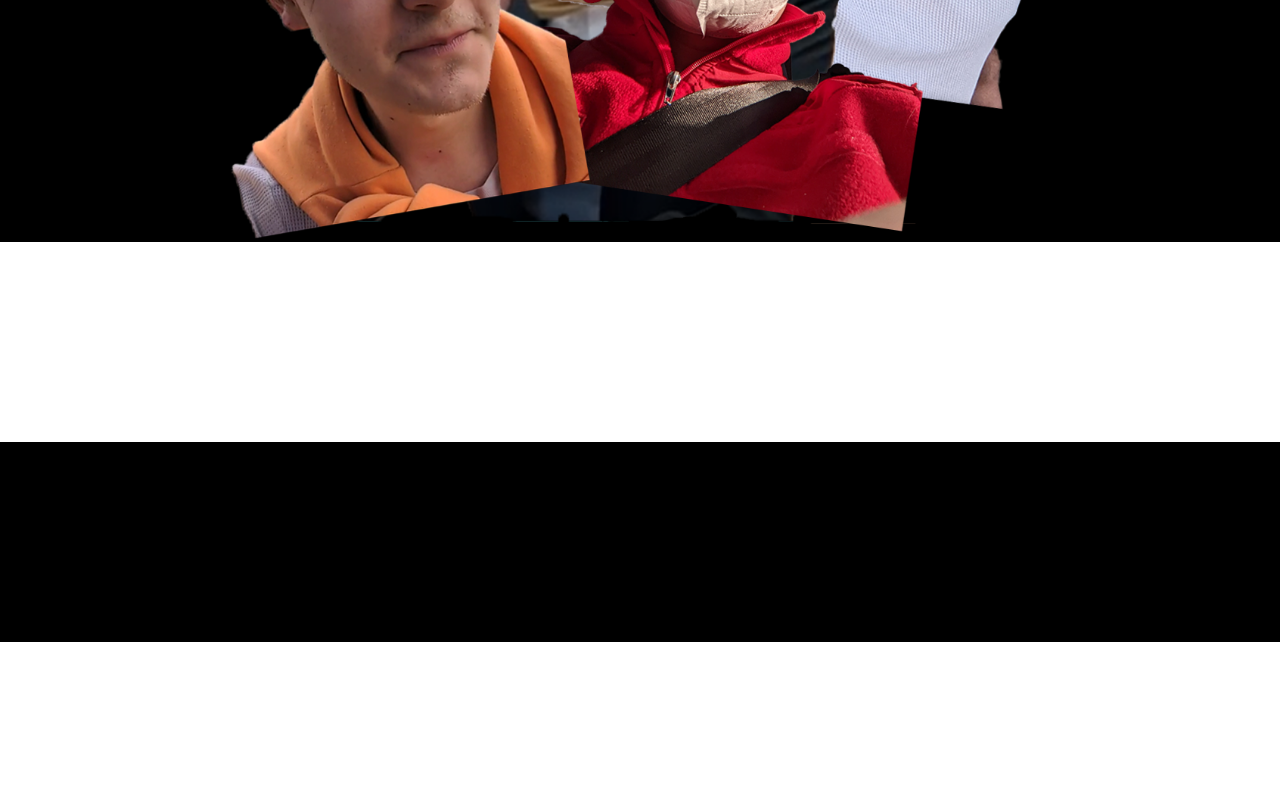
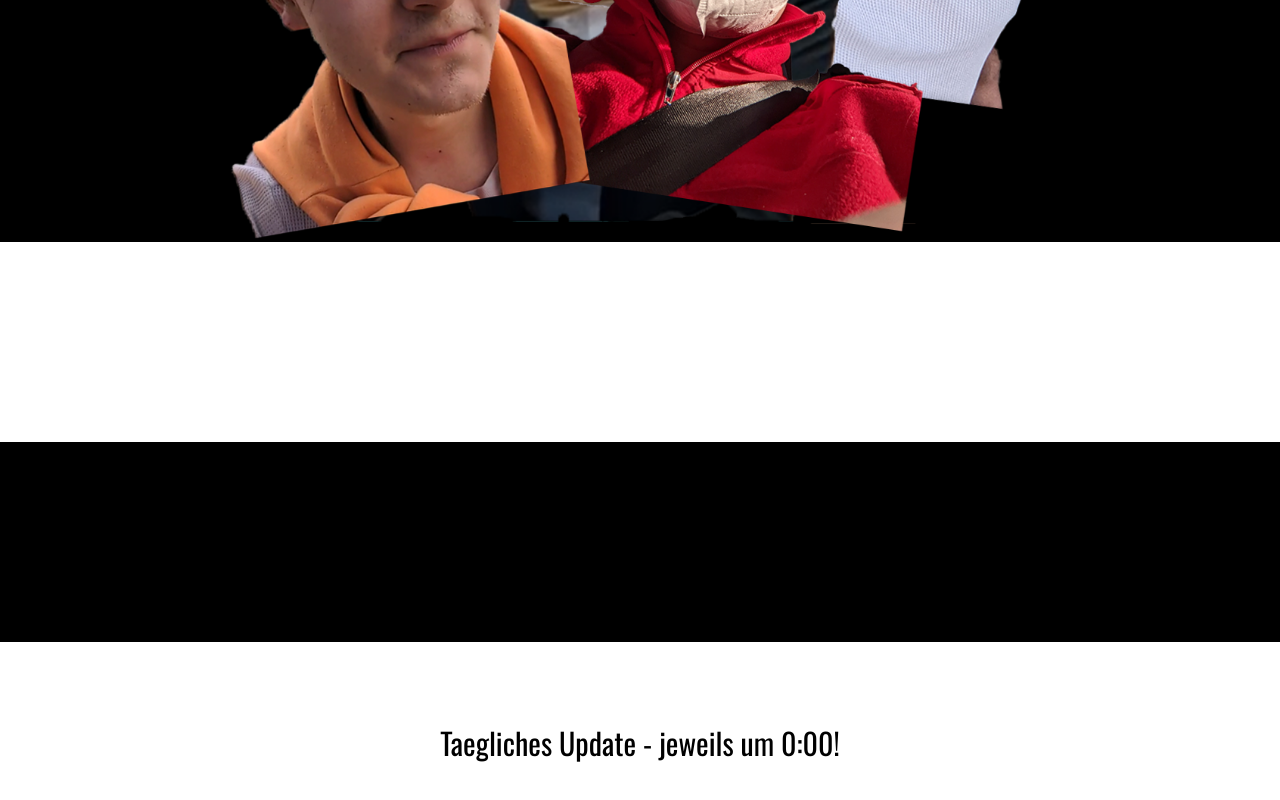
Before and after one commit to jgruenauer/jeremiasgalonvue, a Vue app: page / in a window 1280 px wide. Shown: the part 678-1478 px from the top of the page. Built offline with nearby package versions, Linux system fonts and the light colour scheme.

Commit message:
ohne text

```diff
--- a/src/components/homepage/HomePage.vue
+++ b/src/components/homepage/HomePage.vue
@@ -2,7 +2,9 @@
     <section class="sect-jeremias"></section>
     <section class="sect-factsheet"></section>
     <section class="sect-projects"></section>
-    <section class="sect-contact"></section>
+    <section class="sect-contact">
+      <span>Taegliches Update - jeweils um 0:00!</span>
+    </section>
 </template>
 
 <script>
@@ -27,5 +29,13 @@
 }
 .sect-contact{
   background-color: white;
+  align-items: center;
+  display: flex;
+  justify-content: center;
+}
+.sect-contact span{
+  text-align: center;
+  color: black;
+  font-size: 30px;
 }
 </style>
```
Also changed, not shown: firebase.json.
